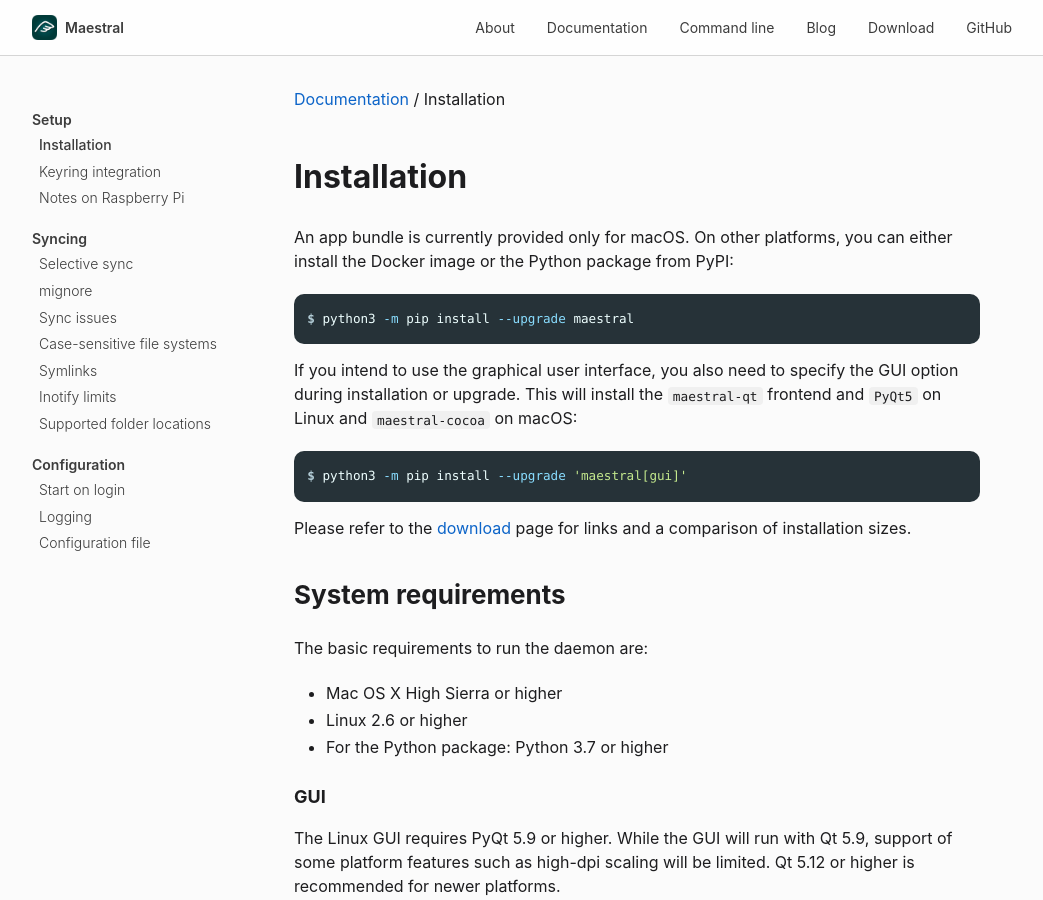
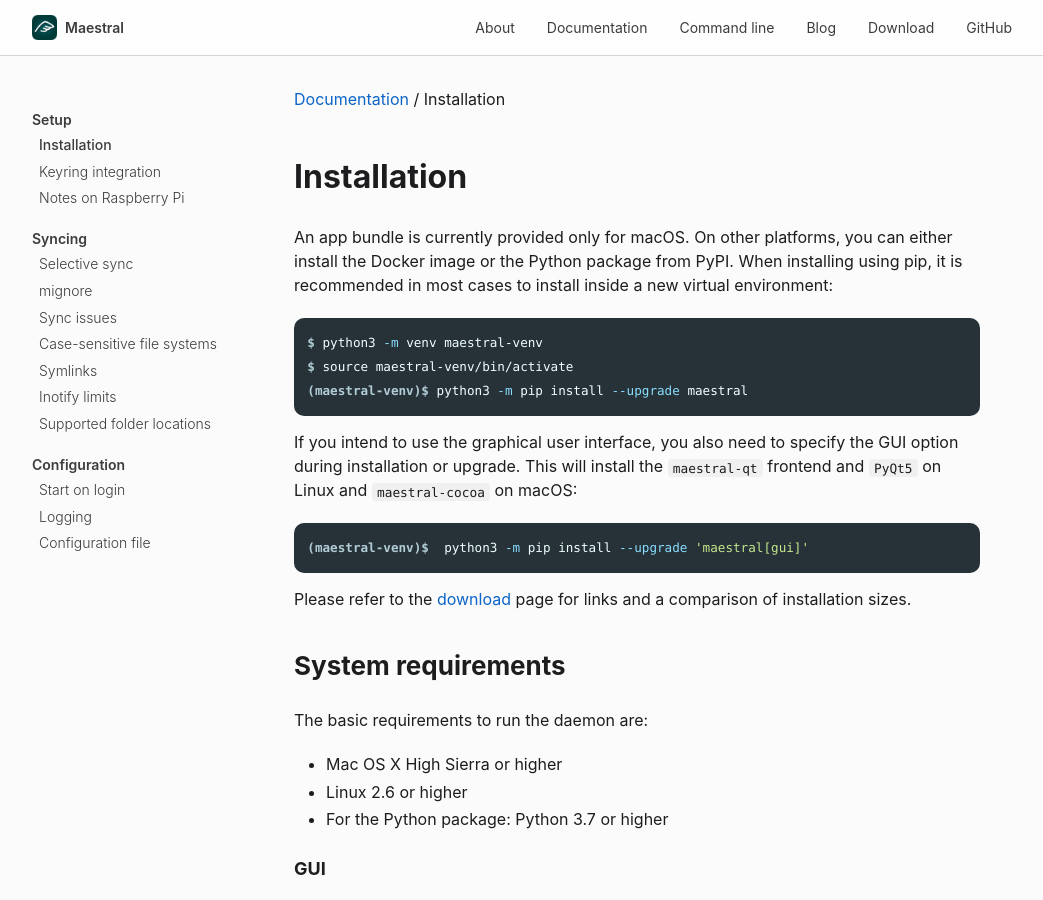
Before and after one commit to samschott/maestral, a Jekyll site: the page built from _docs/installation.md, in a window 1280 px wide and 900 px high. Shown: the whole window, without its empty margins (118-1161 px from the left). Built offline with Jekyll 4.4.1, drawn with Linux system fonts in a browser that asks for light colours; cached includes are drawn as plain includes.

Commit message:
[website] recommend pip-installing inside a venv
Fixes #886

````diff
--- a/_docs/installation.md
+++ b/_docs/installation.md
@@ -4,10 +4,13 @@ permalink: /docs/installation
 ---
 
 An app bundle is currently provided only for macOS. On other platforms, you can either
-install the Docker image or the Python package from PyPI:
+install the Docker image or the Python package from PyPI. When installing using pip,
+it is recommended in most cases to install inside a new virtual environment:
 
 ```console
-$ python3 -m pip install --upgrade maestral
+$ python3 -m venv maestral-venv
+$ source maestral-venv/bin/activate
+(maestral-venv)$ python3 -m pip install --upgrade maestral
 ```
 
 If you intend to use the graphical user interface, you also need to specify the GUI option
@@ -15,7 +18,7 @@ during installation or upgrade. This will install the `maestral-qt` frontend and
 on Linux and `maestral-cocoa` on macOS:
 
 ```console
-$ python3 -m pip install --upgrade 'maestral[gui]'
+(maestral-venv)$  python3 -m pip install --upgrade 'maestral[gui]'
 ```
 
 Please refer to the [download]({{ site.baseurl }}/download) page for links and a
````
